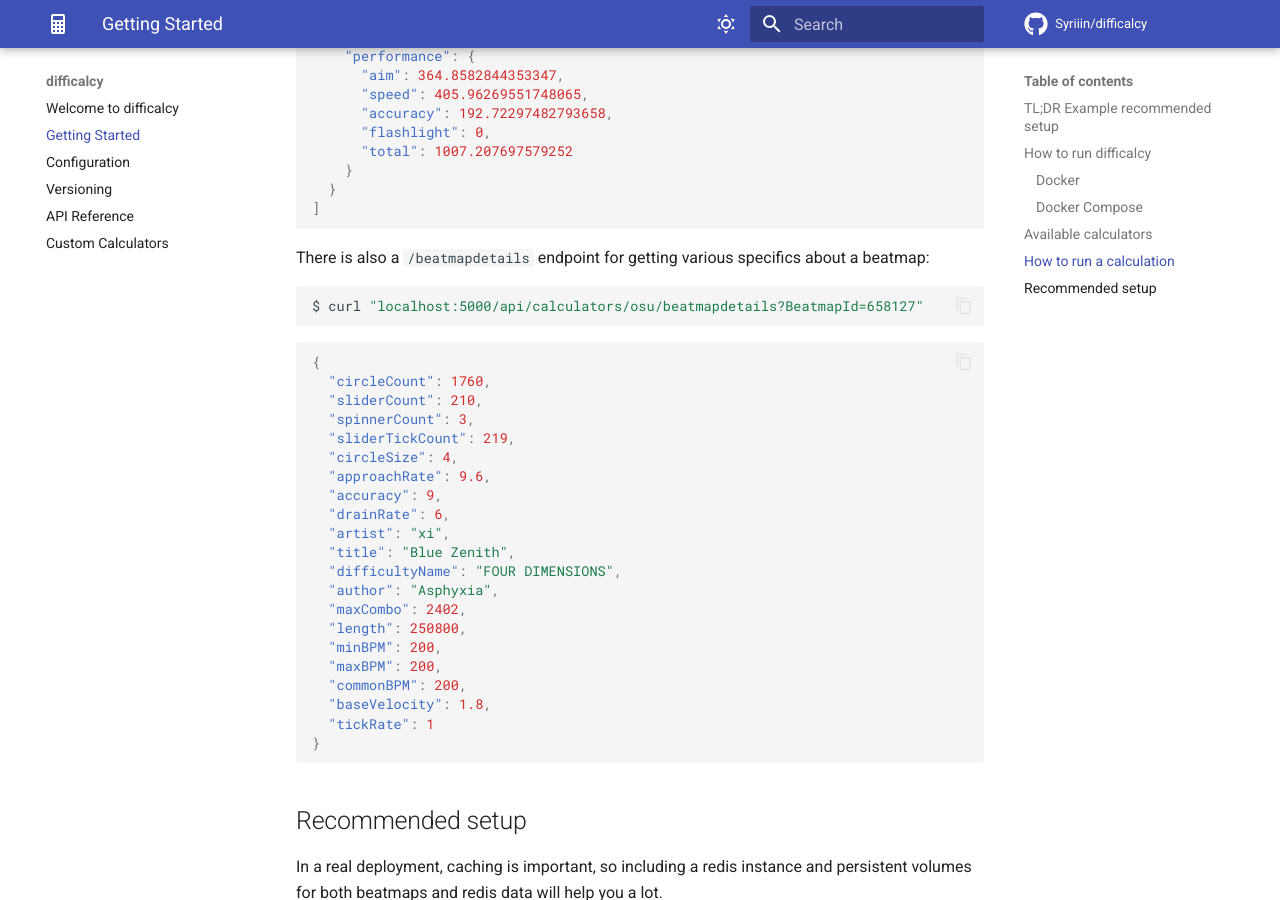
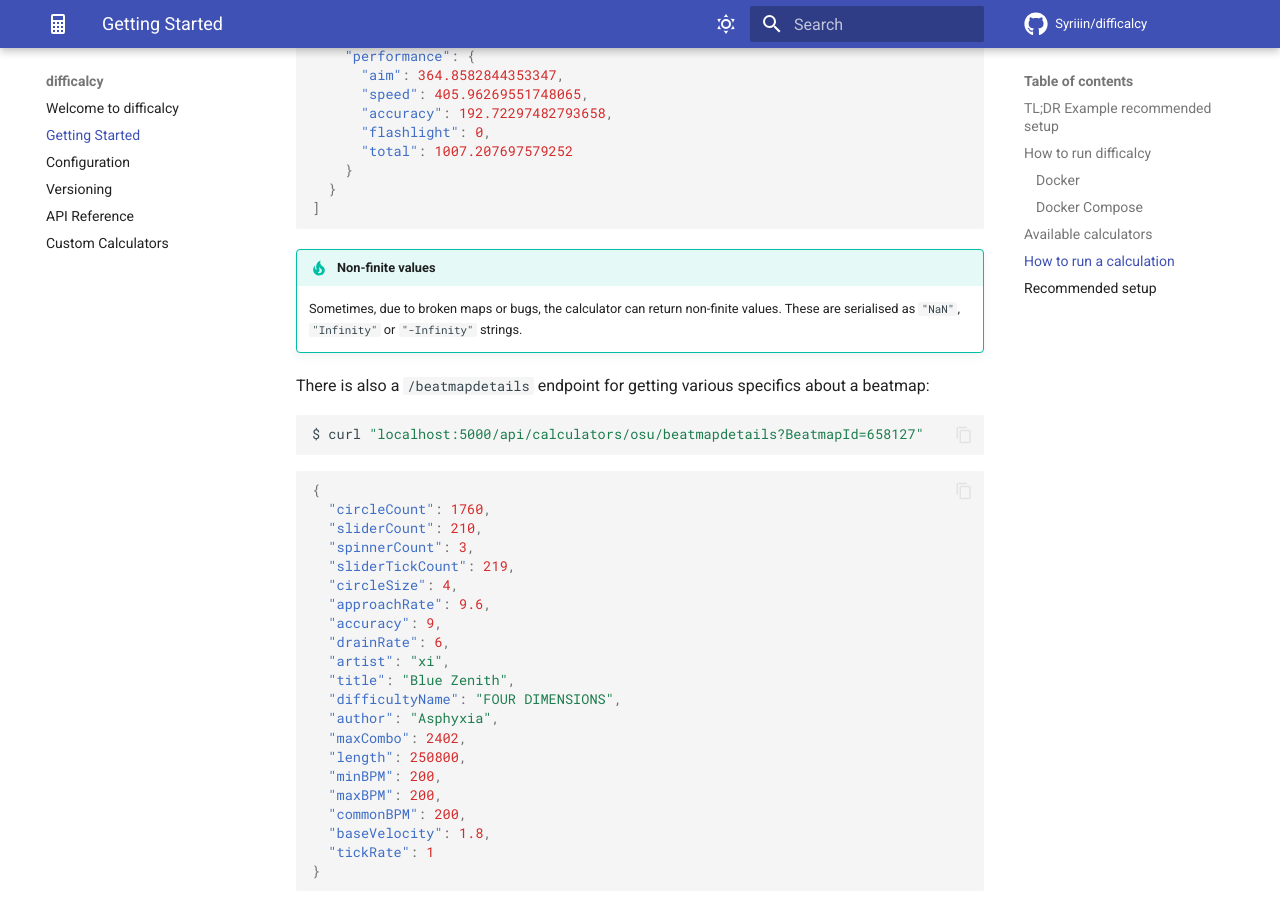
Before and after one commit to Syriiin/difficalcy, an MkDocs documentation site: the page built from docs/docs/getting-started.md, in a window 1280 px wide and 900 px high, scrolled down 5695 px. Built offline with MkDocs 1.6.1 and Material for MkDocs 9.7.7, drawn with Linux system fonts in a browser that asks for light colours; comment, search, counter and statistics services are not loaded.

Commit message:
Add note on non-finite values in docs

````diff
--- a/docs/docs/getting-started.md
+++ b/docs/docs/getting-started.md
@@ -296,6 +296,9 @@ curl "localhost:5000/api/calculators/osu/batch/calculation" \
 ]
 ```
 
+!!! tip "Non-finite values"
+    Sometimes, due to broken maps or bugs, the calculator can return non-finite values. These are serialised as `"NaN"`, `"Infinity"` or `"-Infinity"` strings.
+
 There is also a `/beatmapdetails` endpoint for getting various specifics about a beatmap:
 
 ```sh
--- a/docs/mkdocs.yml
+++ b/docs/mkdocs.yml
@@ -43,6 +43,7 @@ theme:
         name: Switch to dark mode
 
 markdown_extensions:
+  - admonition
   - pymdownx.highlight:
       anchor_linenums: true
   - pymdownx.superfences
````
